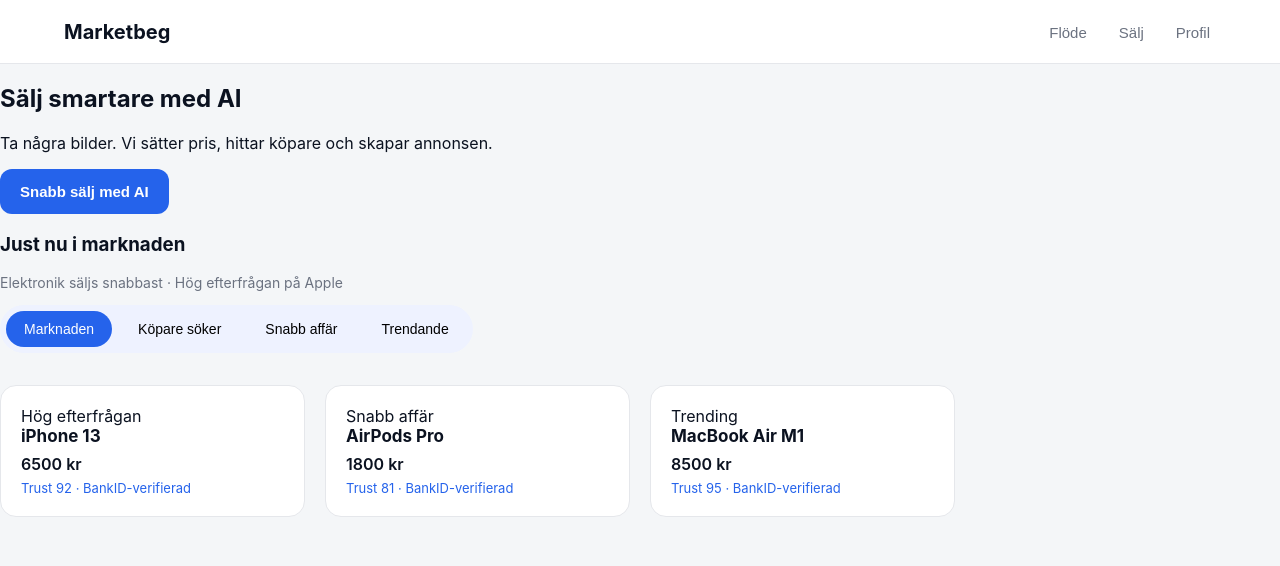
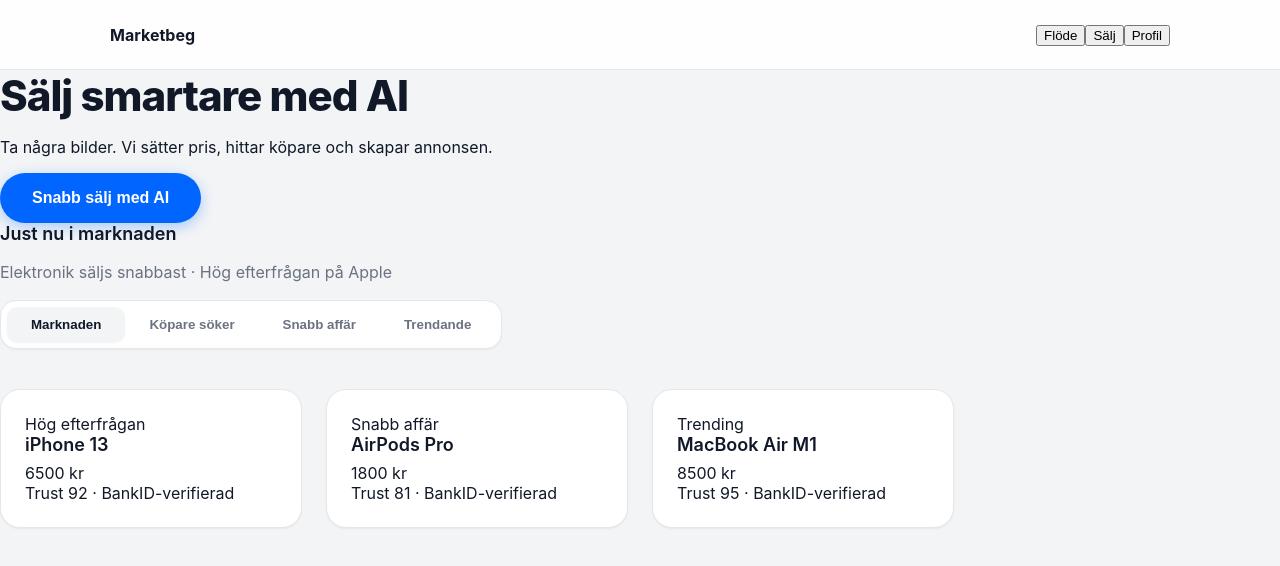
Before and after one commit to gascheckking/marketbeg-appGem, a Next.js app: page /feed in a window 1280 px wide. Shown: the top 566 px of the page. Built offline with nearby package versions, Linux system fonts and the light colour scheme.

Commit message:
Update globals.css

```diff
--- a/styles/globals.css
+++ b/styles/globals.css
@@ -1,12 +1,21 @@
 :root {
-  --bg: #f4f6f8;
+  /* Färgpalett - Modern Nordic */
+  --bg-app: #f2f4f6;
   --surface: #ffffff;
+  --primary: #0066ff; /* Stark blå för action */
+  --primary-hover: #0052cc;
+  --text-main: #111827;
+  --text-muted: #6b7280;
   --border: #e5e7eb;
-  --text: #0b1220;
-  --muted: #6b7280;
-  --accent: #2563eb;
-  --radius: 16px;
-  --radius-sm: 12px;
+  --success: #10b981; /* För Trust/Verifierad */
+
+  /* UI-variabler */
+  --radius-lg: 20px;
+  --radius-md: 12px;
+  --shadow-sm: 0 1px 2px rgba(0,0,0,0.05);
+  --shadow-md: 0 4px 6px -1px rgba(0,0,0,0.1), 0 2px 4px -1px rgba(0,0,0,0.06);
+  --shadow-hover: 0 10px 15px -3px rgba(0,0,0,0.1), 0 4px 6px -2px rgba(0,0,0,0.05);
+  --font-sans: -apple-system, BlinkMacSystemFont, "Segoe UI", Roboto, Helvetica, Arial, sans-serif;
 }
 
 * {
@@ -15,143 +24,221 @@
 
 body {
   margin: 0;
-  font-family: -apple-system, BlinkMacSystemFont, Inter, sans-serif;
-  background: var(--bg);
-  color: var(--text);
+  background-color: var(--bg-app);
+  color: var(--text-main);
+  font-family: var(--font-sans);
+  -webkit-font-smoothing: antialiased;
 }
 
-/* ===== APP WRAPPER ===== */
-
+/* ===== APP LAYOUT ===== */
 .app {
+  display: flex;
+  flex-direction: column;
   min-height: 100vh;
 }
 
+main.container {
+  width: 100%;
+  max-width: 1100px;
+  margin: 0 auto;
+  padding: 30px 20px;
+  flex: 1;
+}
+
+main.center {
+  display: flex;
+  flex-direction: column;
+  justify-content: center;
+  align-items: center;
+  text-align: center;
+  min-height: 80vh;
+}
+
 /* ===== HEADER ===== */
-
 .header {
   position: sticky;
   top: 0;
-  z-index: 50;
-  height: 64px;
-  background: var(--surface);
+  z-index: 100;
+  background: rgba(255, 255, 255, 0.9);
+  backdrop-filter: blur(10px); /* Frosted glass effekt */
   border-bottom: 1px solid var(--border);
+  height: 70px;
 }
 
 .header-inner {
-  max-width: 1200px;
+  max-width: 1100px;
   margin: 0 auto;
   height: 100%;
   display: flex;
   align-items: center;
   justify-content: space-between;
-  padding: 0 24px;
+  padding: 0 20px;
 }
 
-.header strong {
-  font-size: 20px;
+.logo {
+  font-size: 22px;
+  font-weight: 800;
+  letter-spacing: -0.5px;
+  background: linear-gradient(90deg, #0066ff, #00c6ff);
+  -webkit-background-clip: text;
+  -webkit-text-fill-color: transparent;
   cursor: pointer;
 }
 
-.header nav button {
-  background: none;
+.nav-links button {
+  background: transparent;
   border: none;
+  font-weight: 500;
+  color: var(--text-muted);
+  margin-left: 24px;
+  cursor: pointer;
+  transition: color 0.2s;
   font-size: 15px;
-  color: var(--muted);
-  margin-left: 20px;
-  cursor: pointer;
 }
 
-/* ===== PAGE CONTAINER ===== */
+.nav-links button:hover {
+  color: var(--primary);
+}
 
-main.container {
-  max-width: 1200px;
-  margin: 0 auto;
-  padding: 32px 24px;
+/* ===== CARDS & GRID ===== */
+.grid {
+  display: grid;
+  grid-template-columns: repeat(auto-fill, minmax(300px, 1fr));
+  gap: 24px;
+}
+
+.card {
+  background: var(--surface);
+  border-radius: var(--radius-lg);
+  padding: 24px;
+  border: 1px solid var(--border);
+  box-shadow: var(--shadow-sm);
+  transition: all 0.3s ease;
+  cursor: pointer;
+  position: relative;
+  overflow: hidden;
+}
+
+.card:hover {
+  transform: translateY(-4px);
+  box-shadow: var(--shadow-hover);
+  border-color: var(--primary);
+}
+
+.card-image-placeholder {
+  width: 100%;
+  height: 180px;
+  background-color: #f3f4f6;
+  border-radius: var(--radius-md);
+  margin-bottom: 16px;
+  display: flex;
+  align-items: center;
+  justify-content: center;
+  color: #d1d5db;
+  font-size: 40px;
+}
+
+/* ===== TYPOGRAPHY & ELEMENTS ===== */
+h1 { font-size: 42px; font-weight: 800; margin: 0 0 16px 0; letter-spacing: -1px; }
+h2 { font-size: 32px; font-weight: 700; margin: 0 0 24px 0; letter-spacing: -0.5px; }
+h3 { margin: 0 0 8px 0; font-size: 18px; font-weight: 600; }
+
+.muted { color: var(--text-muted); font-size: 16px; line-height: 1.5; }
+
+/* ===== BUTTONS ===== */
+button.primary {
+  background: var(--primary);
+  color: white;
+  border: none;
+  padding: 16px 32px;
+  border-radius: 99px;
+  font-weight: 600;
+  font-size: 16px;
+  cursor: pointer;
+  box-shadow: 0 4px 14px rgba(0, 102, 255, 0.3);
+  transition: transform 0.2s, background 0.2s;
+}
+
+button.primary:hover {
+  background: var(--primary-hover);
+  transform: scale(1.02);
+}
+
+button.secondary {
+  background: white;
+  color: var(--text-main);
+  border: 2px solid var(--border);
+  padding: 14px 28px;
+  border-radius: 99px;
+  font-weight: 600;
+  font-size: 15px;
+  cursor: pointer;
+  transition: border-color 0.2s;
+}
+
+button.secondary:hover {
+  border-color: var(--text-muted);
 }
 
 /* ===== TABS ===== */
-
 .tabs {
   display: inline-flex;
-  gap: 8px;
-  background: #eef2ff;
+  background: white;
   padding: 6px;
-  border-radius: 999px;
-  margin-bottom: 32px;
+  border-radius: 16px;
+  box-shadow: var(--shadow-sm);
+  margin-bottom: 40px;
+  border: 1px solid var(--border);
 }
 
 .tabs button {
   background: transparent;
   border: none;
-  padding: 10px 18px;
-  border-radius: 999px;
-  font-size: 14px;
+  padding: 10px 24px;
+  border-radius: 10px;
+  font-weight: 600;
+  color: var(--text-muted);
   cursor: pointer;
+  transition: all 0.2s;
 }
 
 .tabs button.active {
-  background: var(--accent);
-  color: white;
+  background: var(--bg-app);
+  color: var(--text-main);
+  box-shadow: var(--shadow-sm);
 }
 
-/* ===== GRID ===== */
-
-.grid {
-  display: grid;
-  grid-template-columns: repeat(auto-fill, minmax(280px, 1fr));
-  gap: 20px;
+/* ===== BADGES ===== */
+.price-tag {
+  font-size: 18px;
+  font-weight: 700;
+  color: var(--text-main);
+  margin-bottom: 8px;
+  display: block;
 }
 
-/* ===== CARD ===== */
-
-.card {
-  background: var(--surface);
-  border: 1px solid var(--border);
-  border-radius: var(--radius);
-  padding: 20px;
-  cursor: pointer;
+.trust-badge {
+  display: inline-flex;
+  align-items: center;
+  gap: 6px;
+  background: #ecfdf5;
+  color: var(--success);
+  padding: 6px 12px;
+  border-radius: 99px;
+  font-size: 13px;
+  font-weight: 600;
 }
 
-.card h3 {
-  margin: 0 0 8px 0;
-  font-size: 17px;
+/* ===== ANIMATION ===== */
+@keyframes pulse {
+  0% { opacity: 0.6; }
+  50% { opacity: 1; }
+  100% { opacity: 0.6; }
 }
 
-/* ===== UI ===== */
-
-.price {
+.loading-pulse {
+  animation: pulse 2s infinite;
+  color: var(--primary);
   font-weight: 600;
-  font-size: 16px;
+  margin-top: 16px;
 }
-
-.trust {
-  margin-top: 6px;
-  font-size: 13px;
-  color: var(--accent);
-}
-
-.muted {
-  color: var(--muted);
-  font-size: 14px;
-}
-
-/* ===== BUTTONS ===== */
-
-button.primary {
-  background: var(--accent);
-  color: white;
-  border: none;
-  padding: 14px 20px;
-  border-radius: var(--radius-sm);
-  font-weight: 600;
-  font-size: 15px;
-  cursor: pointer;
-}
-
-button.secondary {
-  background: white;
-  border: 1px dashed var(--border);
-  padding: 14px 20px;
-  border-radius: var(--radius-sm);
-  cursor: pointer;
-}
```
